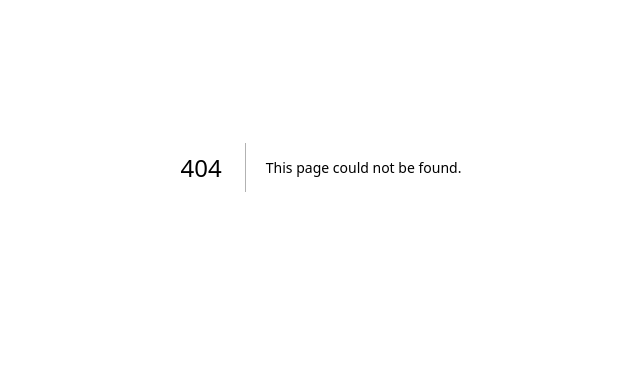
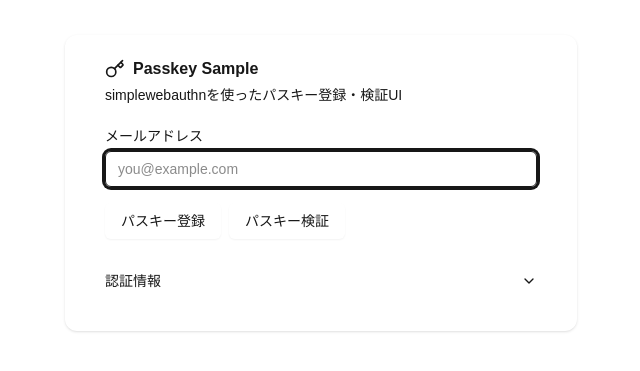
Before and after one commit to tf63/next-passkey-playground, a Next.js app: page /sign-in in a window 1280 px wide. Before the commit this address had no page. Shown: the part 233-604 px from the top of the page, without its empty margins (319-959 px from the left). Built offline with nearby package versions, Linux system fonts and the light colour scheme.

Commit message:
feat: move sign-in page

```diff
--- a/src/app/layout.tsx
+++ b/src/app/layout.tsx
@@ -2,6 +2,8 @@ import type { Metadata } from 'next'
 import { Geist, Geist_Mono } from 'next/font/google'
 
 import './globals.css'
+
+import { Toaster } from '@/components/ui/sonner'
 
 const geistSans = Geist({
     variable: '--font-geist-sans',
@@ -24,8 +26,11 @@ export default function RootLayout({
     children: React.ReactNode
 }>) {
     return (
-        <html lang="ja">
-            <body className={`${geistSans.variable} ${geistMono.variable} antialiased`}>{children}</body>
+        <html lang="ja" className="dark">
+            <body className={`${geistSans.variable} ${geistMono.variable} antialiased`}>
+                <main className="min-h-screen min-w-screen space-y-4 p-4">{children}</main>
+                <Toaster richColors={true} position="top-center" />
+            </body>
         </html>
     )
 }
--- a/src/app/page.tsx
+++ /dev/null
@@ -1,39 +0,0 @@
-'use client'
-
-import { startAuthentication, startRegistration } from '@simplewebauthn/browser'
-
-import {
-    getAuthenticationOptions,
-    getRegistrationOptions,
-    verifyAuthentication,
-    verifyRegistration,
-} from './actions/auth'
-
-const username = 'alice'
-
-export default function Page() {
-    const register = async () => {
-        const options = await getRegistrationOptions(username)
-        const cred = await startRegistration({ optionsJSON: options })
-        const result = await verifyRegistration(username, cred)
-        alert(result.verified ? '登録成功' : '登録失敗')
-    }
-
-    const login = async () => {
-        const options = await getAuthenticationOptions(username)
-        const cred = await startAuthentication({ optionsJSON: options })
-        const result = await verifyAuthentication(username, cred)
-        alert(result.verified ? 'ログイン成功' : 'ログイン失敗')
-    }
-
-    return (
-        <main className="space-y-4 p-4">
-            <button type="button" onClick={register} className="rounded bg-blue-500 px-4 py-2 text-white">
-                Register
-            </button>
-            <button type="button" onClick={login} className="rounded bg-green-500 px-4 py-2 text-white">
-                Login
-            </button>
-        </main>
-    )
-}
--- /dev/null
+++ b/src/app/sign-in/page.tsx
@@ -0,0 +1,130 @@
+'use client'
+
+// TODO: card切り出してuse clientは回避しておく
+import { Accordion } from '@radix-ui/react-accordion'
+import { startAuthentication, startRegistration } from '@simplewebauthn/browser'
+import { Key } from 'lucide-react'
+import { useState, useTransition } from 'react'
+import { toast } from 'sonner'
+
+import {
+    getAuthenticationOptions,
+    getRegistrationOptions,
+    verifyAuthentication,
+    verifyRegistration,
+} from '@/app/actions/auth'
+import { AccordionContent, AccordionItem, AccordionTrigger } from '@/components/ui/accordion'
+import { Button } from '@/components/ui/button'
+import { Card, CardContent, CardDescription, CardHeader, CardTitle } from '@/components/ui/card'
+import { Input } from '@/components/ui/input'
+import { Label } from '@/components/ui/label'
+
+export default function PasskeySimpleForm() {
+    const [email, setEmail] = useState('')
+    const [isPending, startTransition] = useTransition()
+    const [cred, setCred] = useState<string>('')
+
+    const handleRegister = () => {
+        if (!email) {
+            toast.error('メールアドレスを入力してください')
+            return
+        }
+
+        startTransition(async () => {
+            try {
+                const { options } = await getRegistrationOptions(email)
+                const cred = await startRegistration({ optionsJSON: options })
+                setCred(JSON.stringify(cred, null, 2))
+                const { verified, message: verificationMessage } = await verifyRegistration(email, cred)
+
+                if (verified) {
+                    toast.success('登録成功', { description: verificationMessage })
+                } else {
+                    toast.error('登録失敗', { description: verificationMessage })
+                }
+            } catch {
+                toast.error('エラーが発生しました')
+            }
+        })
+    }
+
+    const handleSignIn = () => {
+        if (!email) {
+            toast.error('メールアドレスを入力してください')
+            return
+        }
+
+        startTransition(async () => {
+            try {
+                const { options, message: optionMessage } = await getAuthenticationOptions(email)
+                if (!options) {
+                    toast.error('認証オプションの取得に失敗しました', { description: optionMessage })
+                    return
+                }
+
+                const cred = await startAuthentication({ optionsJSON: options })
+                setCred(JSON.stringify(cred, null, 2))
+
+                const { verified, message: verificationMessage } = await verifyAuthentication(email, cred)
+
+                if (verified) {
+                    toast.success('認証成功', { description: verificationMessage })
+                } else {
+                    toast.error('認証失敗', { description: verificationMessage })
+                }
+            } catch {
+                toast.error('エラーが発生しました')
+            }
+        })
+    }
+
+    return (
+        <div className="flex min-h-screen flex-col items-center justify-center">
+            <Card className="mx-auto w-lg border-none px-4 py-6">
+                <CardHeader>
+                    <CardTitle className="flex items-center gap-2">
+                        <Key className="h-5 w-5" />
+                        Passkey Sample
+                    </CardTitle>
+                    <CardDescription>simplewebauthnを使ったパスキー登録・検証UI</CardDescription>
+                </CardHeader>
+                <CardContent>
+                    <div className="space-y-4">
+                        <div className="space-y-2">
+                            <Label htmlFor="email">メールアドレス</Label>
+                            <Input
+                                id="email"
+                                type="email"
+                                value={email}
+                                onChange={(e) => setEmail(e.target.value)}
+                                placeholder="you@example.com"
+                                autoComplete="username webauthn"
+                                required={true}
+                                autoFocus={true}
+                            />
+                        </div>
+                        <div className="flex gap-2">
+                            <Button type="button" onClick={handleRegister} disabled={isPending}>
+                                パスキー登録
+                            </Button>
+                            <Button type="button" onClick={handleSignIn} disabled={isPending}>
+                                パスキー検証
+                            </Button>
+                        </div>
+
+                        <Accordion type="single" collapsible={true}>
+                            <AccordionItem value="credentials">
+                                <AccordionTrigger>認証情報</AccordionTrigger>
+                                <AccordionContent>
+                                    {cred && (
+                                        <pre className="bg-muted overflow-x-scroll rounded-md p-4 text-sm">{cred}</pre>
+                                    )}
+                                </AccordionContent>
+                            </AccordionItem>
+                        </Accordion>
+                    </div>
+                </CardContent>
+            </Card>
+        </div>
+    )
+}
```
